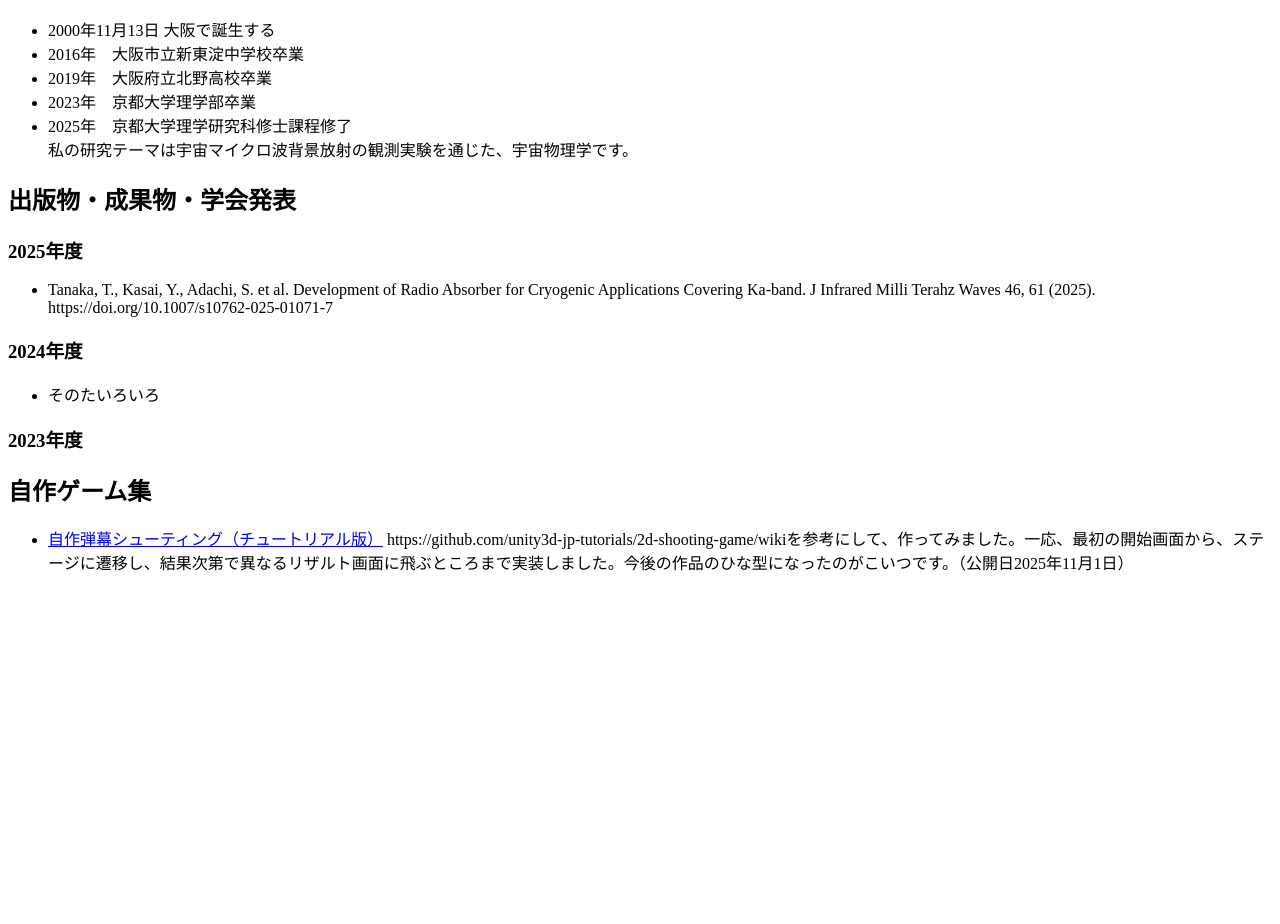
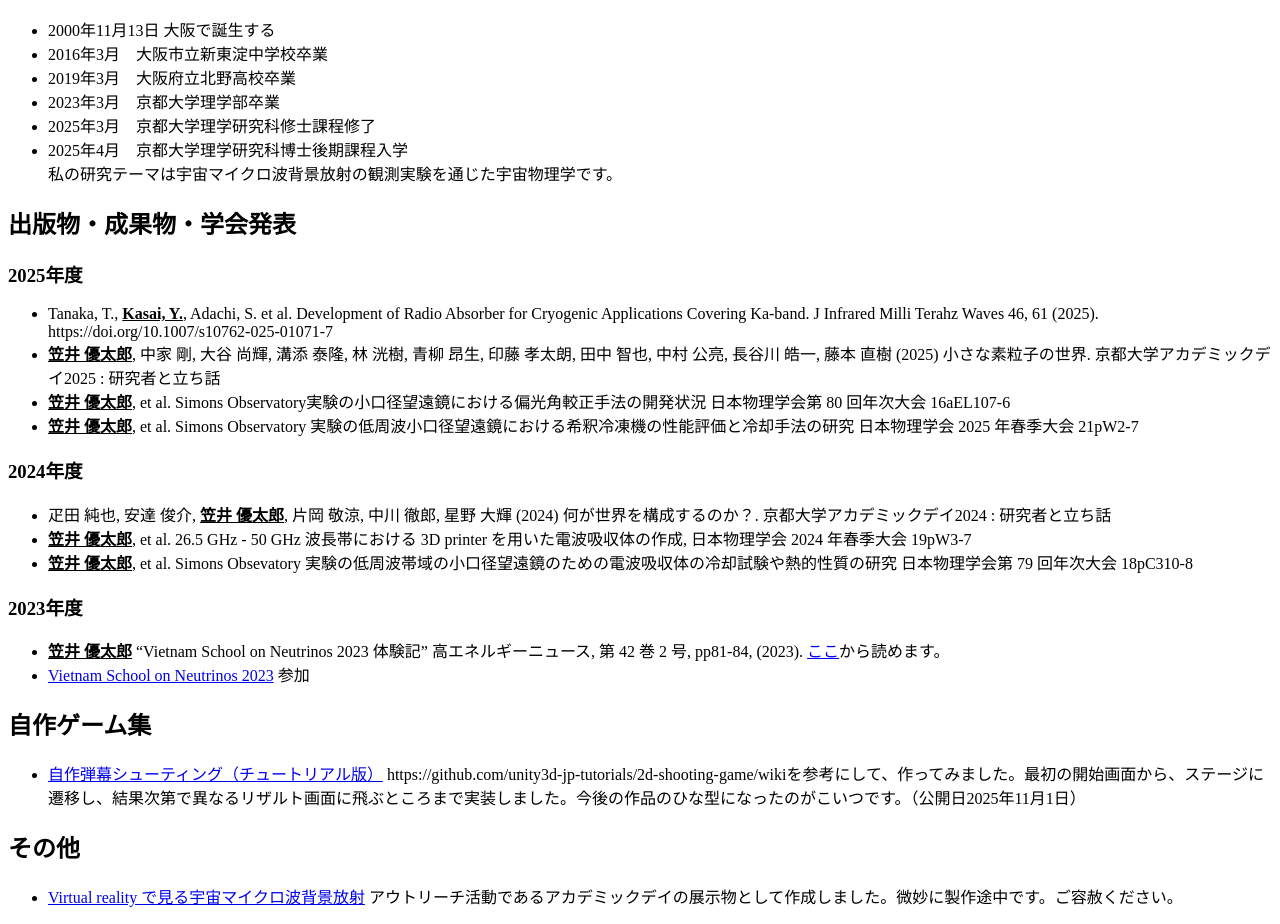
Before and after one commit to YutaroKASAI/myhomepage, a plain HTML site: page index.html in a window 1280 px wide. Shown: the part 209-1133 px from the top of the page. Before the commit the page ends 800 px from the top, so only its background shows below. Drawn offline with Linux system fonts and the light colour scheme.

Commit message:
Write all publication and presentation

```diff
--- a/index.html
+++ b/index.html
@@ -20,18 +20,21 @@
     2000年11月13日 大阪で誕生する
   </li>
   <li>
-    2016年　大阪市立新東淀中学校卒業
+    2016年3月　大阪市立新東淀中学校卒業
   </li>
     <li>
-    2019年　大阪府立北野高校卒業
+    2019年3月　大阪府立北野高校卒業
   </li>
   <li>
-    2023年　京都大学理学部卒業
+    2023年3月　京都大学理学部卒業
   </li>
   <li>
-    2025年　京都大学理学研究科修士課程修了
+    2025年3月　京都大学理学研究科修士課程修了
   </li>
-  私の研究テーマは宇宙マイクロ波背景放射の観測実験を通じた、宇宙物理学です。
+  <li>
+    2025年4月　京都大学理学研究科博士後期課程入学
+  </li>
+  私の研究テーマは宇宙マイクロ波背景放射の観測実験を通じた宇宙物理学です。
 
 </ul>
 
@@ -43,7 +46,16 @@
 </h3>
 <ul>
   <li>
-    Tanaka, T., Kasai, Y., Adachi, S. et al. Development of Radio Absorber for Cryogenic Applications Covering Ka-band. J Infrared Milli Terahz Waves 46, 61 (2025). https://doi.org/10.1007/s10762-025-01071-7
+    Tanaka, T., <u><strong>Kasai, Y.</strong></u>, Adachi, S. et al. Development of Radio Absorber for Cryogenic Applications Covering Ka-band. J Infrared Milli Terahz Waves 46, 61 (2025). https://doi.org/10.1007/s10762-025-01071-7
+  </li>
+  <li>
+    <u><strong>笠井 優太郎</strong></u>, 中家 剛, 大谷 尚輝, 溝添 泰隆, 林 洸樹, 青柳 昂生, 印藤 孝太朗, 田中 智也, 中村 公亮, 長谷川 皓一, 藤本 直樹  (2025) 小さな素粒子の世界. 京都大学アカデミックデイ2025 : 研究者と立ち話
+  </li>
+  <li>
+    <u><strong>笠井 優太郎</strong></u>, et al. Simons Observatory実験の小口径望遠鏡における偏光角較正手法の開発状況 日本物理学会第 80 回年次大会 16aEL107-6
+  </li>
+  <li>
+    <u><strong>笠井 優太郎</strong></u>, et al. Simons Observatory 実験の低周波小口径望遠鏡における希釈冷凍機の性能評価と冷却手法の研究 日本物理学会 2025 年春季大会 21pW2-7
   </li>
 </ul>
 <h3>
@@ -51,14 +63,26 @@
 </h3>
 <ul>
   <li>
-    そのたいろいろ
+    疋田 純也, 安達 俊介, <u><strong>笠井 優太郎</strong></u>, 片岡 敬涼, 中川 徹郎, 星野 大輝 (2024) 何が世界を構成するのか？. 京都大学アカデミックデイ2024 : 研究者と立ち話
+  </li>
+  <li>
+    <u><strong>笠井 優太郎</strong></u>, et al. 26.5 GHz - 50 GHz 波長帯における 3D printer を用いた電波吸収体の作成, 日本物理学会 2024 年春季大会 19pW3-7
+  </li>
+  <li> <u><strong>笠井 優太郎</strong></u>, et al. Simons Obsevatory 実験の低周波帯域の小口径望遠鏡のための電波吸収体の冷却試験や熱的性質の研究 日本物理学会第 79 回年次大会 18pC310-8
   </li>
 </ul>
 </ul>
 <h3>
   2023年度
 </h3>
-
+<ul>
+  <li>
+    <u><strong>笠井 優太郎</strong></u> “Vietnam School on Neutrinos 2023 体験記” 高エネルギーニュース, 第 42 巻 2 号, pp81-84, (2023).   <a href = "https://www.jahep.org/hepnews/2023/42-2-4-vson.pdf">ここ</a>から読めます。
+  </li>
+  <li>
+    <a href = "https://ifirse.icise.vn/nugroup/vson/2023/overview.html?fbclid=IwAR1Go_Xhz4UONIkKVQTsw0nZCGRpwRX0Y3fwp6DFx_MVhMA7QY3FOwFzQ3k">Vietnam School on Neutrinos 2023</a> 参加
+  </li>
+</ul>
 
 <h2>
   自作ゲーム集
@@ -66,6 +90,16 @@
 <ul>
   <li>
     <a href = "TutorialGame_v1.1.1b/index.html"> 自作弾幕シューティング（チュートリアル版）</a>
-    https://github.com/unity3d-jp-tutorials/2d-shooting-game/wikiを参考にして、作ってみました。一応、最初の開始画面から、ステージに遷移し、結果次第で異なるリザルト画面に飛ぶところまで実装しました。今後の作品のひな型になったのがこいつです。（公開日2025年11月1日）
+    https://github.com/unity3d-jp-tutorials/2d-shooting-game/wikiを参考にして、作ってみました。最初の開始画面から、ステージに遷移し、結果次第で異なるリザルト画面に飛ぶところまで実装しました。今後の作品のひな型になったのがこいつです。（公開日2025年11月1日）
   </li>
 </ul>
+
+<h2>
+  その他
+</h2>
+<ul>
+  <li>
+    <a href="https://www-he.scphys.kyoto-u.ac.jp/member/kasai/vr.html"> Virtual reality で見る宇宙マイクロ波背景放射</a>
+    アウトリーチ活動であるアカデミックデイの展示物として作成しました。微妙に製作途中です。ご容赦ください。
+  </li>
+</ul>
```
